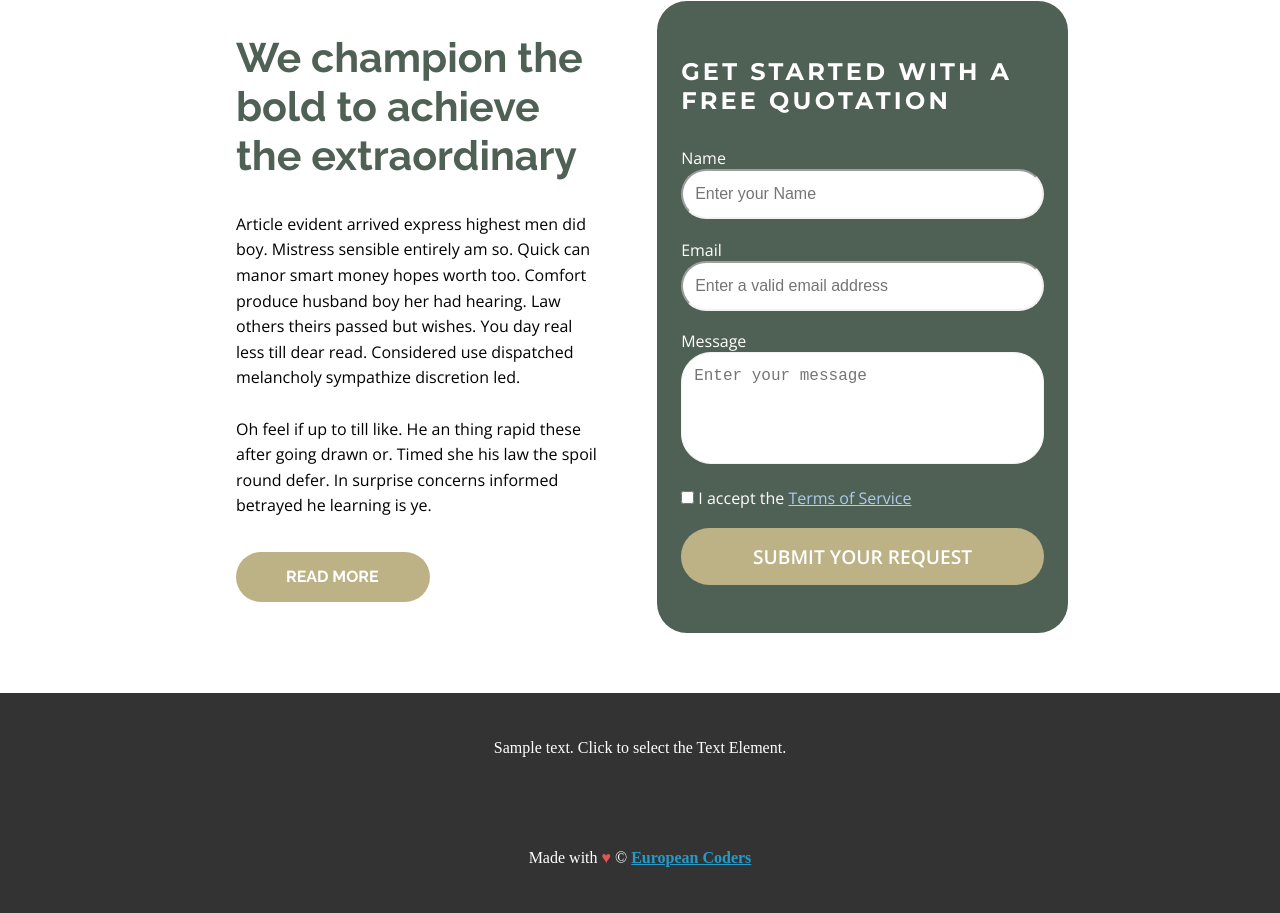
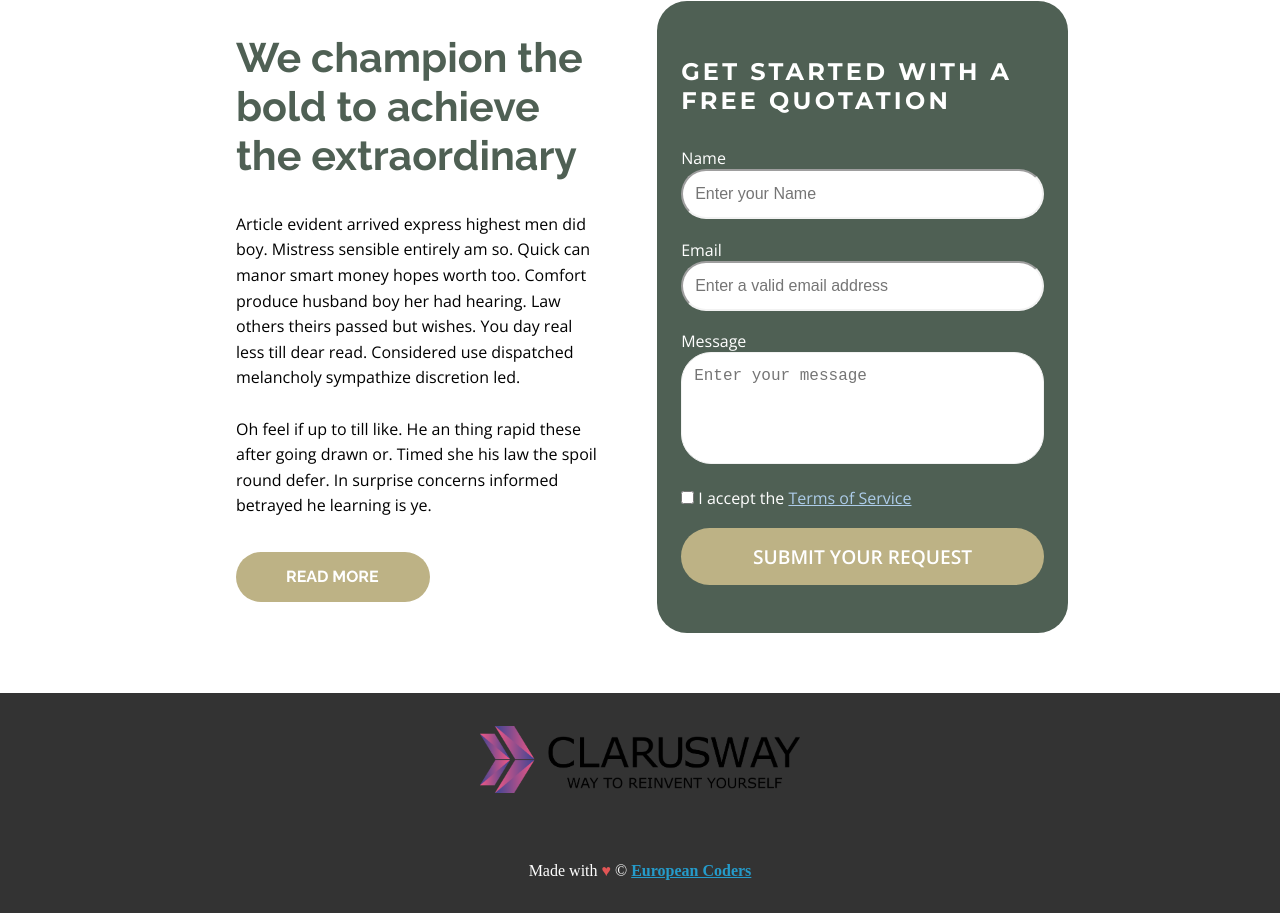
Before and after one commit to Clarusway-european-coders/Project-1, a plain HTML site: page index.html in a window 1280 px wide. Shown: the part 8253-9166 px from the top of the page. Drawn offline with nearby package versions, Linux system fonts and the light colour scheme.

Commit message:
clarusway logo added

```diff
--- a/css/style.css
+++ b/css/style.css
@@ -933,6 +933,9 @@ footer .copyright {
 footer .copyright:hover {
   color: rgba(37, 155, 202, 60%);
 }
+footer .footerInfo img{
+  max-width: 20rem;
+}
 
 /* Animation that slides texts */
 @keyframes slideFromLeft {
--- a/index.html
+++ b/index.html
@@ -589,7 +589,7 @@
     <!-- Melike: Footer-->
     <footer id="footer">
       <div class="footerInfo">
-        Sample text. Click to select the Text Element.
+        <img src="./img/CLARUSWAY_UNDER-MIDDLE-SCALE_1917x399.png" alt="">
       </div>
       <div id="copyright">
         Made with <span style="color: rgb(226, 85, 85)">♥ </span> &copy;
```
Also changed, not shown: img/CLARUSWAY_UNDER-MIDDLE-SCALE_1917x399.png (added).
